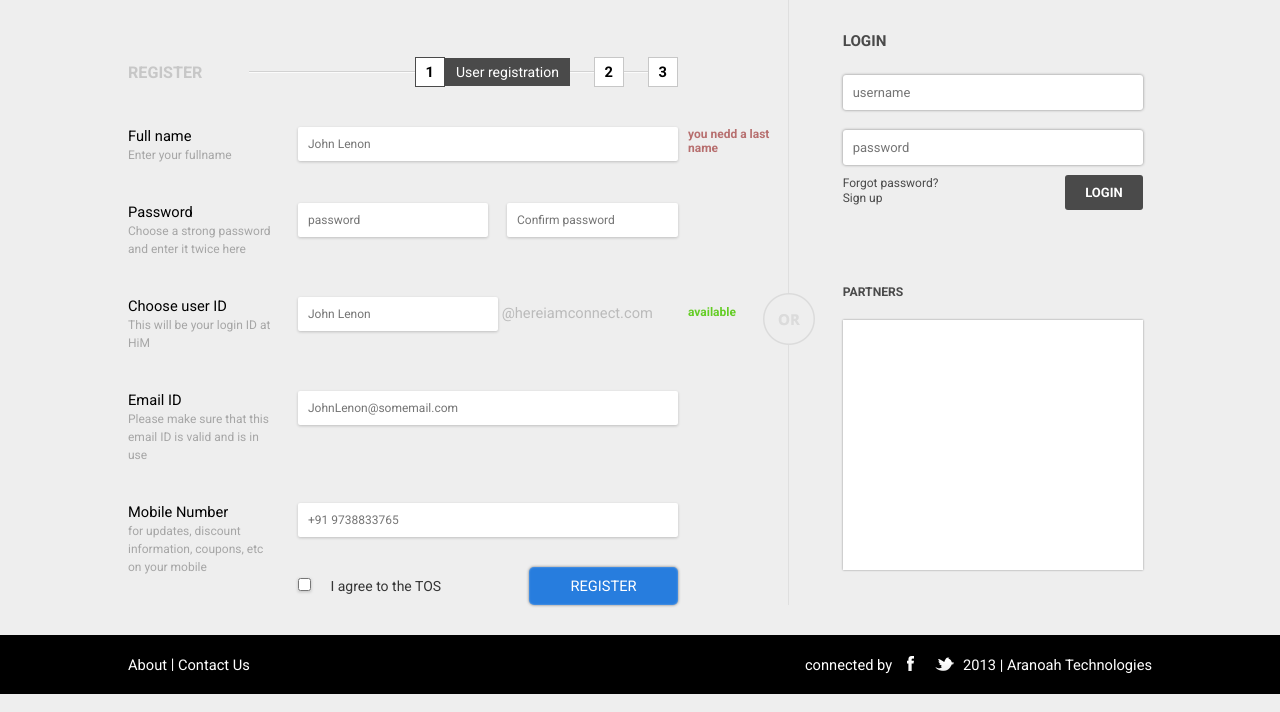
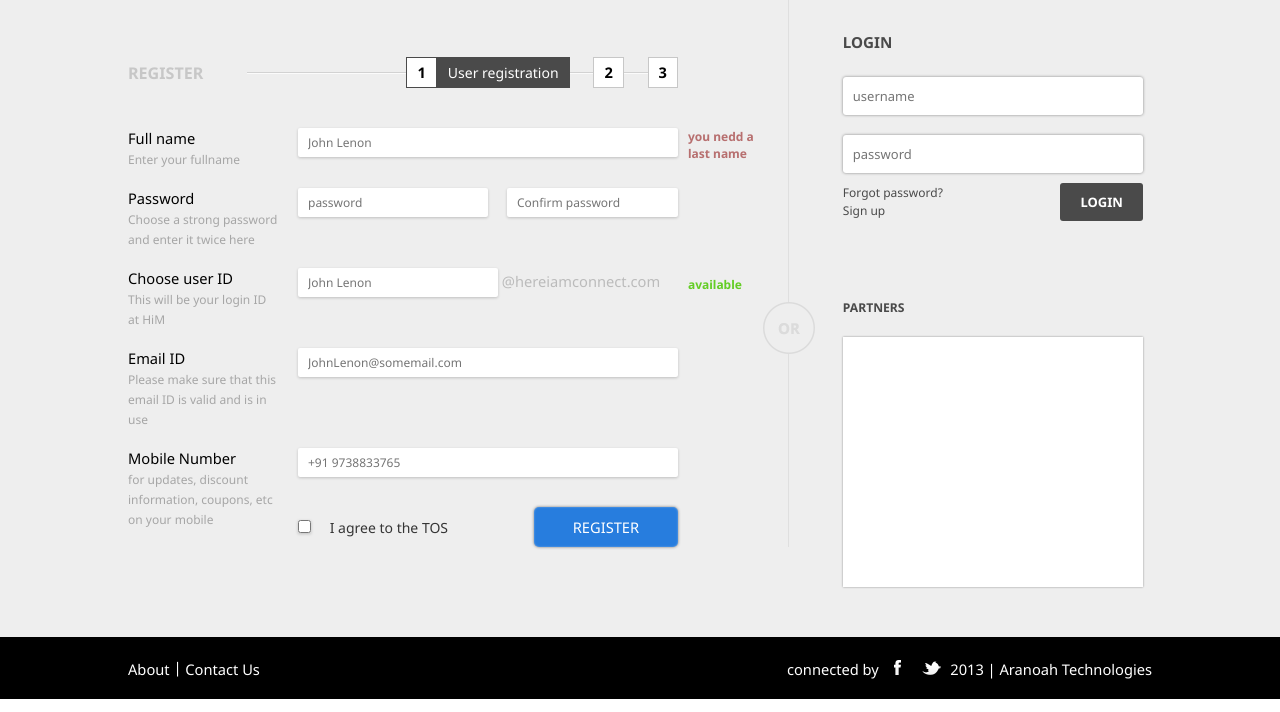
Before and after one commit to aranoah/him-mobile, a plain HTML site: page html/loginRegister.html in a window 1280 px wide. Shown: the part 88-800 px from the top of the page. Drawn offline with nearby package versions, Linux system fonts and the light colour scheme.

Commit message:
Changes done for registration page

```diff
--- a/html/css/loginRegister.css
+++ b/html/css/loginRegister.css
@@ -1,8 +1,8 @@
 
 html, body {
 	position: absolute;
-	top: 0;left: 0;right: 0;bottom: 0;
-	font-family: 'Roboto', sans-serif;
+	top: 0;left: 0;right: 0;
+	font-family: 'Noto Sans', sans-serif;
 }
 
 #left {
@@ -48,7 +48,7 @@ html, body {
 
 .nextSteps  {
 	background: #fff;
-	padding: 5px 10px;
+	padding: 4px 10px 5px;
 	font-size: 1em;
 	color: #000;
 	border: 1px solid #c7c7c7;
@@ -74,7 +74,7 @@ html, body {
 
 .form {
 	width: 650px;
-	margin-top: 40px;
+	margin-top: 20px;
 }
 
 .fullName {
@@ -93,7 +93,7 @@ html, body {
 .inputField input {
 	font-size: 12px;
 	width: 100%;
-	padding:10px;
+	padding:6px 10px;
 	box-sizing: border-box;
 	border: 0;box-shadow: 0 1px 3px rgba(0,0,0,.2);
 	border-radius: 2px;
--- a/html/css/main.css
+++ b/html/css/main.css
@@ -6,7 +6,7 @@
 html, body {
 	color:#4a4a4a;
 	font-size:11pt;
-	font-family: 'Roboto', sans-serif;
+	font-family: 'Noto Sans', sans-serif;
 }
 
 body {
--- a/html/loginRegister.html
+++ b/html/loginRegister.html
@@ -41,7 +41,7 @@
 								</div>
 							</div>
 						</div>
-						<div class="form cellparent">
+						<div class="form cellparent" style="margin-top:40px;">
 							<div class="fullName">
 								<div>Full name</div>
 								<span class="nameDes">Enter your fullname</span>
```
